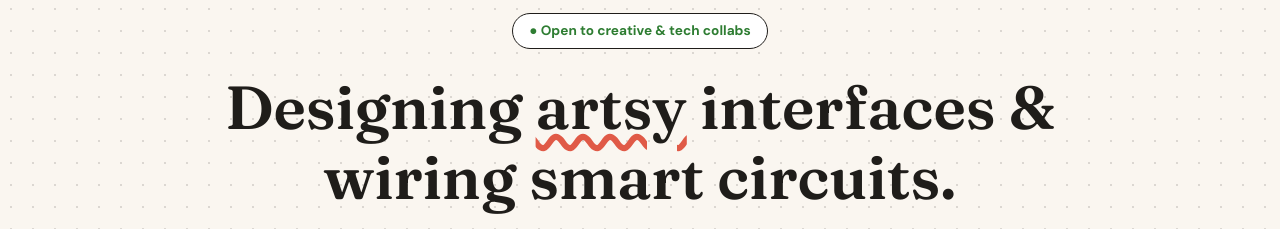
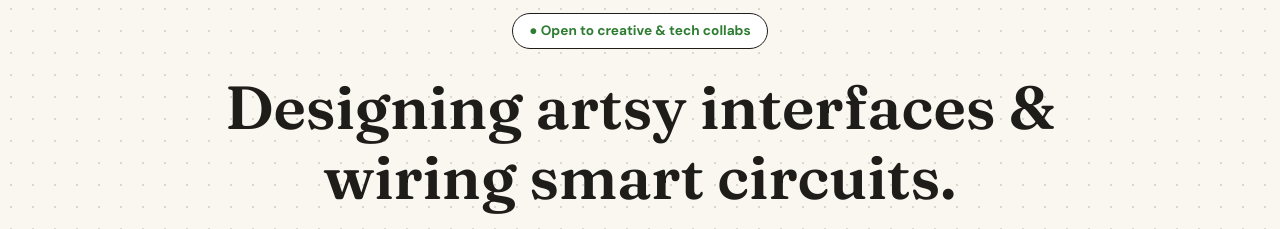
Before and after one commit to riddhisharma-hub/personalwebsite, a plain HTML site: page index.html in a window 1280 px wide. Shown: the part 156-385 px from the top of the page. Drawn offline with Linux system fonts and the light colour scheme.

```diff
--- a/index.html
+++ b/index.html
@@ -25,7 +25,7 @@
     <section class="hero">
       <span class="status-badge">● Open to creative &amp; tech collabs</span>
       <h2 class="hero-title">
-        Designing <span class="wavy">artsy</span> interfaces &amp; wiring smart circuits.
+        Designing artsy</span> interfaces &amp; wiring smart circuits.
       </h2>
       <p class="hero-sub">Electronics &amp; Telecom Engineer by degree, visual tinkerer by habit.</p>
     </section>
```
